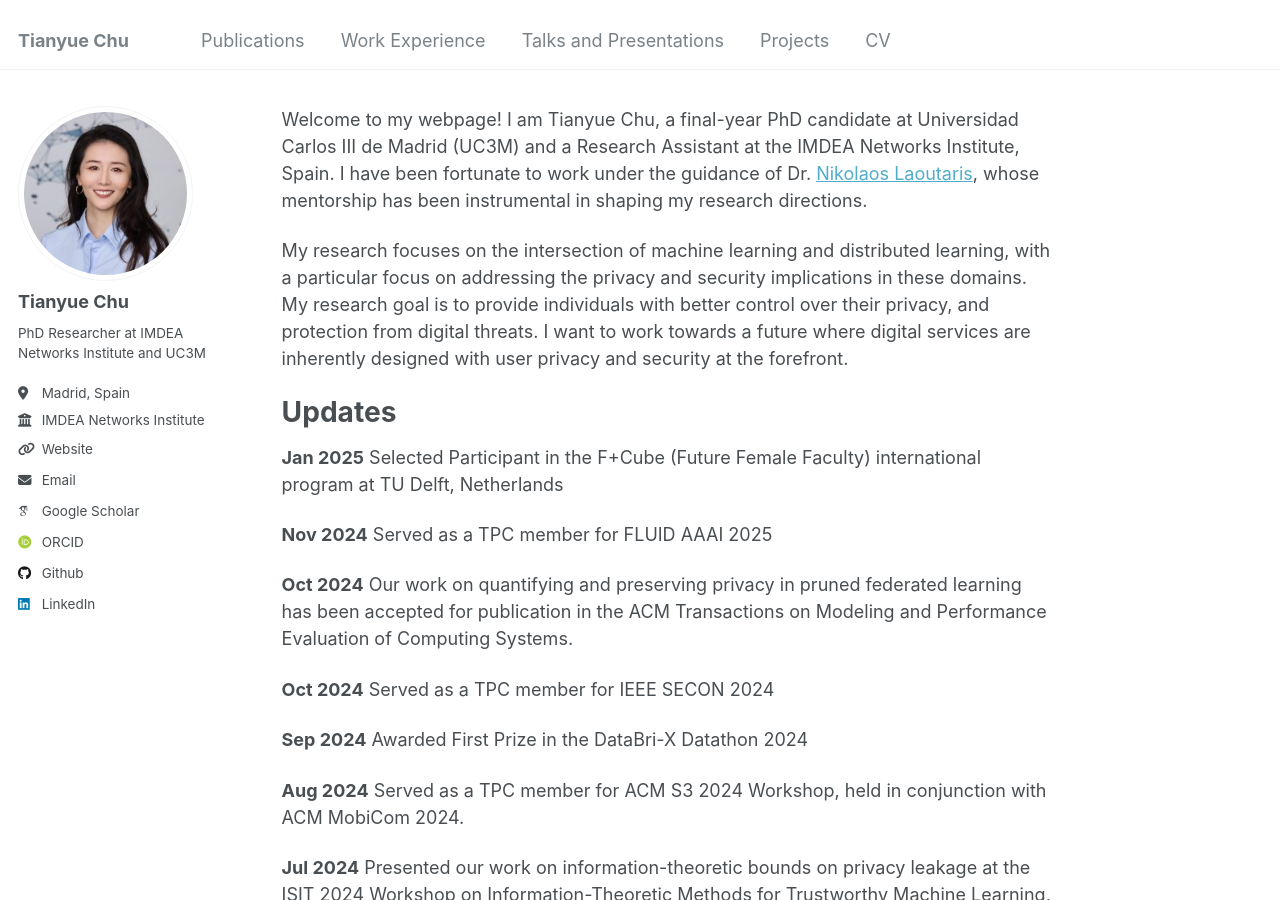
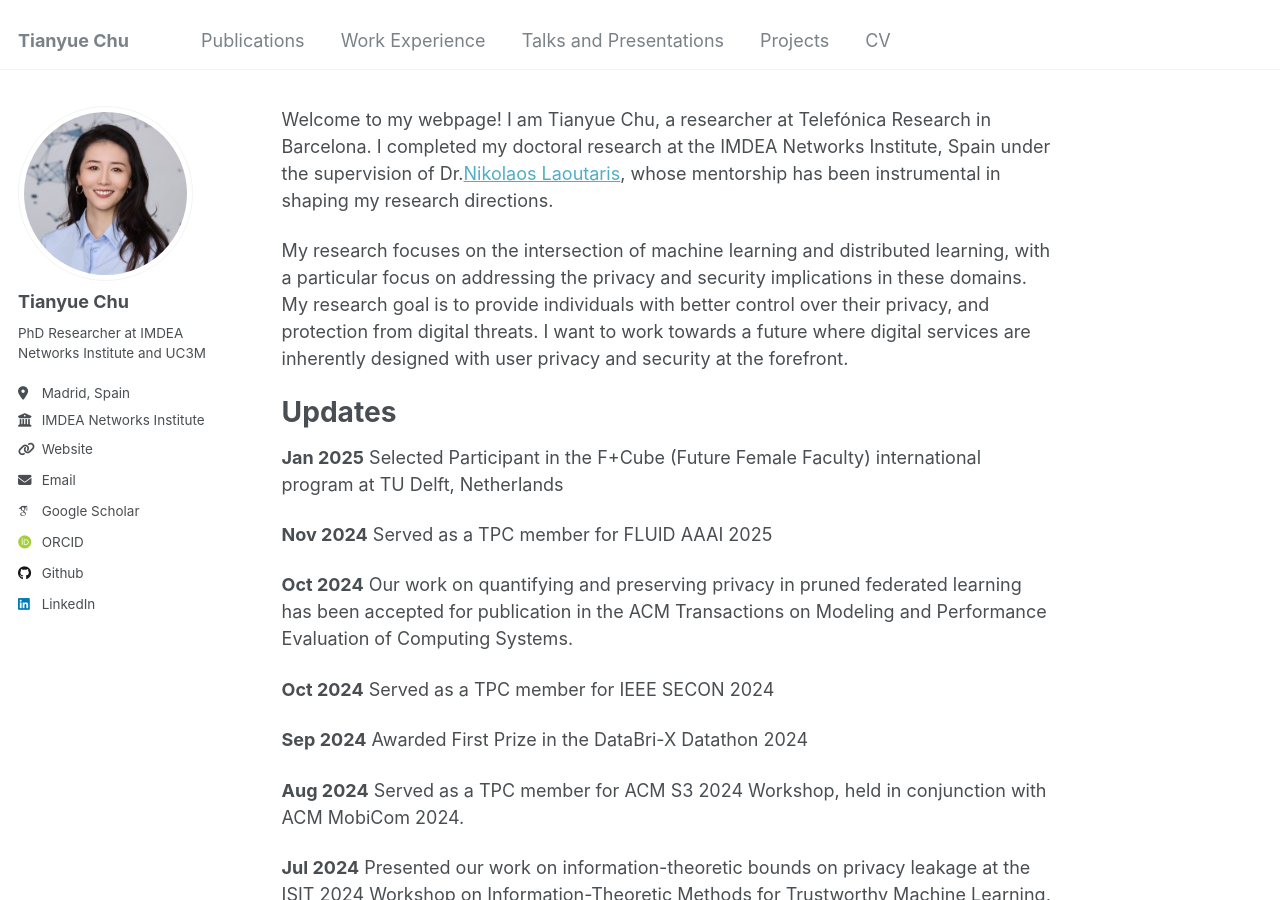
Before and after one commit to TianyueChu/tianyuechu.github.io, a Jekyll site: the page built from _pages/about.md, in a window 1280 px wide and 900 px high. Built offline with Jekyll 4.4.1, drawn with Linux system fonts in a browser that asks for light colours; some web fonts are replaced.

Commit message:
info updates

```diff
--- a/_pages/about.md
+++ b/_pages/about.md
@@ -6,8 +6,8 @@ redirect_from:
   - /about/
   - /about.html
 ---
-Welcome to my webpage!  I am Tianyue Chu, a final-year PhD candidate at Universidad Carlos III de Madrid (UC3M) and a Research Assistant at the IMDEA Networks Institute, Spain.
-I have been fortunate to work under the guidance of Dr. [Nikolaos Laoutaris](https://laoutaris.info/), whose mentorship has been instrumental in shaping my research directions.
+Welcome to my webpage!  I am Tianyue Chu, a researcher at Telefónica Research in Barcelona.
+I completed my doctoral research at the IMDEA Networks Institute, Spain under the supervision of Dr.[Nikolaos Laoutaris](https://laoutaris.info/), whose mentorship has been instrumental in shaping my research directions.
 
 My research focuses on the intersection of machine learning and distributed learning, with a particular focus on addressing the privacy and security implications in these domains.
 My research goal is to provide individuals with better control over their privacy, and protection from digital threats.
```
